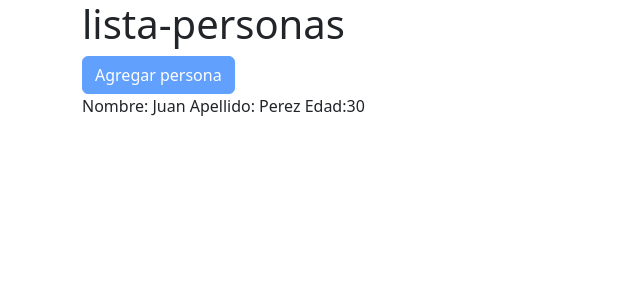
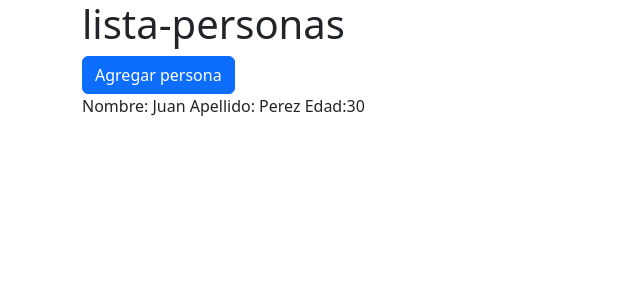
Before and after one commit to cralitos/angular-demo-course, an Angular app: page / in a window 1280 px wide. Shown: the top 300 px of the page, without its empty margins (0-640 px from the left). Built offline with nearby package versions, Linux system fonts and the light colour scheme.

Commit message:
se agrega un timeout en el constructor para cambiar el estado del atributo

```diff
--- a/src/app/lista-personas/lista-personas.component.ts
+++ b/src/app/lista-personas/lista-personas.component.ts
@@ -1,4 +1,5 @@
 import { Component, OnInit } from '@angular/core';
+import { timeout } from 'rxjs';
 
 @Component({
   selector: 'app-lista-personas',
@@ -8,9 +9,16 @@ import { Component, OnInit } from '@angular/core';
 export class ListaPersonasComponent implements OnInit {
 
   agregarPersona=false;
-  constructor() { }
+  constructor() {
+    setTimeout(
+      ()=>{this.agregarPersona=true}
+      ,
+      5000
+    )
+   }
 
   ngOnInit(): void {
+
   }
 
 }
```
